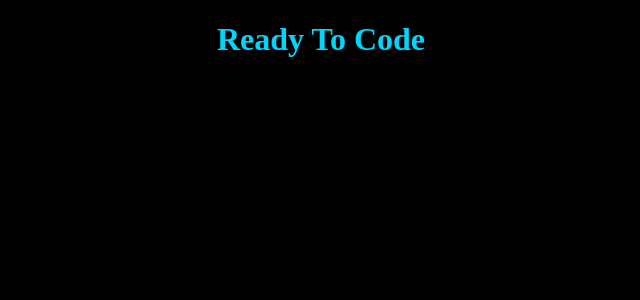
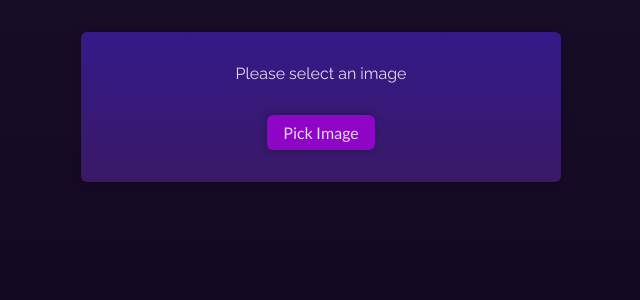
Before and after one commit to Afrag61/Exercise, a React (Vite) app: page / in a window 1280 px wide. Shown: the top 300 px of the page, without its empty margins (319-959 px from the left). Built offline with nearby package versions, Linux system fonts and the light colour scheme.

Commit message:
Exercise: Accessing DOM Elements with "refs" ?

```diff
--- a/src/App.jsx
+++ b/src/App.jsx
@@ -1,6 +1,15 @@
 
-export default function App() {
+
+function App() {
   return (
-        <h1>Ready To Code</h1>
-    );
+    <div id="app">
+      <p>Please select an image</p>
+      <p>
+        <input data-testid="file-picker" type="file" accept="image/*" />
+        <button>Pick Image</button>
+      </p>
+    </div>
+  );
 }
+
+export default App;
--- a/src/index.css
+++ b/src/index.css
@@ -1,11 +1,54 @@
-body{
-    background-color: black;
+@import url('https://fonts.googleapis.com/css2?family=Raleway:wght@400;700&family=Lato:wght@400;700&display=swap');
+
+* {
+  box-sizing: border-box;
 }
 
-h1{
-    display: flex;
-    flex-flow: column nowrap;
-    align-self: center;
-    justify-self: center;
-    color: #00d5fb;
+body {
+  margin: 0;
+  font-family: 'Raleway', sans-serif;
+  -webkit-font-smoothing: antialiased;
+  -moz-osx-font-smoothing: grayscale;
+  background: linear-gradient(#180d27, #0c0219);
+  color: #e5d9f1;
+  min-height: 100vh;
 }
+
+#app {
+  margin: 2rem auto;
+  padding: 1rem;
+  max-width: 30rem;
+  text-align: center;
+  border-radius: 6px;
+  background: linear-gradient(#341a89, #3a1967);
+  box-shadow: 0 0 8px rgba(0, 0, 0, 0.3);
+}
+
+h1 {
+  letter-spacing: 0.15rem;
+  font-family: 'Lato', sans-serif;
+  text-transform: uppercase;
+  margin-bottom: 2.5rem;
+}
+
+input[type='file'] {
+  display: none;
+}
+
+button {
+  margin-top: 1rem;
+  padding: 0.5rem 1rem;
+  border: none;
+  border-radius: 6px;
+  background: #8f05c6;
+  box-shadow: 0 0 8px rgba(0, 0, 0, 0.3);
+  color: #e5d9f1;
+  font-family: 'Lato', sans-serif;
+  font-size: 1rem;
+  cursor: pointer;
+  transition: all 0.2s ease-in-out;
+}
+
+button:hover {
+  background: #a80ad1;
+}
```
